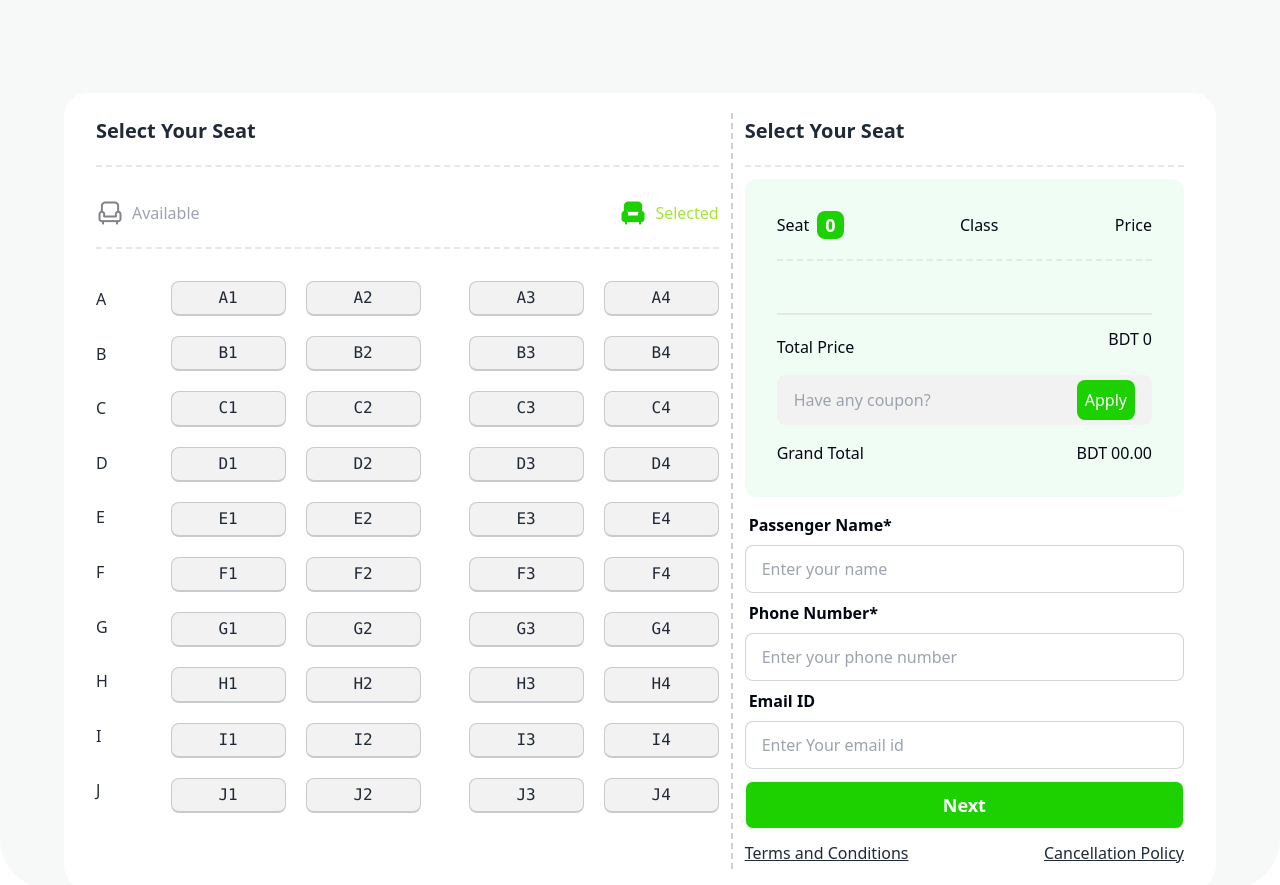
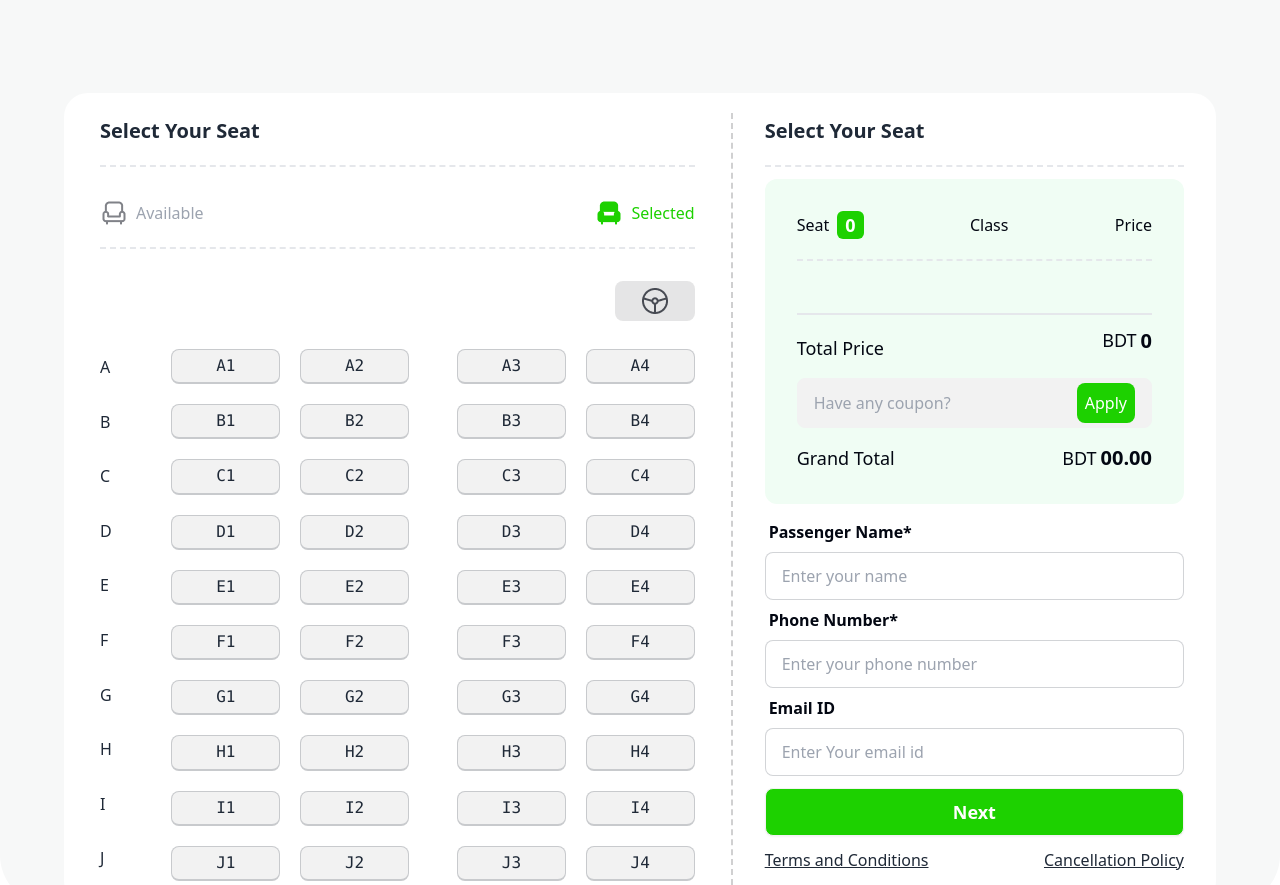
Before and after one commit to Rasedev/rent, a plain HTML site: page index.html in a window 1280 px wide. Shown: the part 2043-2928 px from the top of the page. Drawn offline with nearby package versions, Linux system fonts and the light colour scheme.

Commit message:
correction image path

```diff
--- a/Script/script.js
+++ b/Script/script.js
@@ -63,13 +63,13 @@
             let ticketList = document.getElementById("ticketList");
             ticketList.innerHTML += `
             <ul class="flex justify-between items-center mb-1">
-                <li class="text-xl font-medium text-slate-400">
+                <li class="text-[16px] font-inter font-medium text-[#03071299]">
                     ${btnValue}
                 </li>
-                <li class=" font-medium text-slate-400">
+                <li class="text-[16px] font-inter font-medium text-[#03071299]">
                     Economy
                 </li>
-                <li id="ticketPrice" class="font-medium text-slate-400">
+                <li id="ticketPrice" class="text-[16px] font-inter font-medium text-[#03071299]">
                     550
                 </li>
             </ul>
--- a/index.html
+++ b/index.html
@@ -242,7 +242,7 @@
           </div>
 
 
-          <div class="bg-[url('/images/cupon-devider.png')]  h-full bg-no-repeat bg-contain absolute transform translate-x-full left-[30%] right-[44%] top-0 "></div>
+          <div class="bg-[url('./images/cupon-devider.png')]  h-full bg-no-repeat bg-contain absolute transform translate-x-full left-[30%] right-[44%] top-0 "></div>
 
           <div class="px-0">
               <h1 class="text-[32px] font-bold font-raleway text-[#030712FF]">Couple 20</h1>
@@ -324,7 +324,7 @@
 
       <div class="max-w-[1170px] w-[90%] mx-auto mt-24 bg-white rounded-3xl p-5">
           <div class="grid grid-cols-12 ">
-              <div class="col-span-7 py-1 px-3 border-dashed border-r-[2px] border-[#13131833]">
+              <div class="col-span-7 py-1 pl-4 pr-9 border-dashed border-r-[2px] border-[#13131833]">
                   <div class="flex justify-between items-center pb-5 mb-8 border-b-2 border-dashed">
                       <p class="text-xl font-bold">Select Your Seat</p>
                   </div>
@@ -333,11 +333,12 @@
                           <img src="images/seat-gray.png" alt="">
                           Available
                       </p>
-                      <p class="text-lime-400 flex gap-2 justify-between items-center">
+                      <p class="text-[#1DD100FF] flex gap-2 justify-between items-center">
                           <img src="images/seat-green-filled.png" alt="">
                           Selected
                       </p>
                   </div>
+                  <div class="flex justify-end pb-7"><button class="bg-[#0307121A] px-6 py-1 rounded-lg"><img src="./images/wheel.png" alt=""></button></div>
 
                   <div class="grid grid-cols-9 gap-12 cursor-pointer">
                       <div class="grid gap-5 col-span-1 mt-[6px]">
@@ -403,7 +404,7 @@
               </div>
 
 
-              <div class="col-span-5 border-dashed py-1 px-3">
+              <div class="col-span-5 border-dashed py-1 pl-8 pr-3">
 
                 <div class="flex justify-between items-center pb-5 mb-3 border-b-2 border-dashed">
                     <p class="text-xl font-bold">Select Your Seat</p>
@@ -412,7 +413,7 @@
                 <div class="bg-green-50 p-8 rounded-xl">
                     <div class="flex justify-between items-center pb-5 mb-8 border-b-2 border-dashed">
                         <p class="flex justify-between items-center text-[16px] font-medium font-inter text-[#030712FF] gap-2">
-                            Seat <span id="seatCount" class="bg-[#1DD100FF] text-white text-lg font-bold px-2 rounded-lg">0</span>
+                            Seat <span id="seatCount" class="bg-[#1DD100FF] text-white text-lg font-semibold px-2 rounded-md">0</span>
                         </p>
                         <p class="text-[16px] font-medium font-inter text-[#030712FF]">
                             Class
@@ -428,20 +429,20 @@
 
 
                     <div class="flex justify-between items-center pb-4">
-                        <p class="text-[16px] font-inter font-medium text-[#030712FF] pt-[16px]">
+                        <p class="text-[18px] font-inter font-medium text-[#030712FF] pt-[16px]">
                             Total Price
                         </p>
-                        <p class="flex gap-1 justify-between items-center text-[16px] font-inter font-medium text-[#030712FF] ">
-                            BDT <span id="totalPrice" class="text-[16px] font-inter font-medium text-[#030712FF] ">0</span>
+                        <p class="flex gap-1 justify-between items-center text-[18px] font-inter font-medium text-[#030712FF] ">
+                            BDT <span id="totalPrice" class="text-xl font-inter font-semibold text-[#030712FF] ">0</span>
                         </p>
                     </div>
                     <div id="discountDiv" class="hidden">
                       <div class="mb-1 border-b-2 border-solid flex justify-between items-center">
-                          <p class="text-lg font-bold">
+                          <p class="text-[18px] font-inter font-medium text-[#030712FF]">
                               discount Price
                           </p>
-                          <p class="flex gap-1 justify-between items-center text-lg font-bold">
-                              BDT <span id="discountValue" class="text-2xl font-semibold">00.00</span>
+                          <p class="flex gap-1 justify-between items-center text-[18px] font-inter font-medium text-[#030712FF]">
+                              BDT <span id="discountValue" class="text-xl font-semibold text-[#030712FF]">00.00</span>
                           </p>
                       </div>
                   </div>
@@ -456,11 +457,11 @@
                       <p id="invalid" class="hidden text-red-600">invalid coupon !!!</p>
                   </div>
                     <div class="flex justify-between items-center pt-4">
-                        <p id="grand-total" class="text-[16px] font-inter font-medium text-[#030712FF]">
+                        <p id="grand-total" class="text-[18px] font-inter font-medium text-[#030712FF]">
                             Grand Total
                         </p>
-                        <p class="flex gap-1 justify-between items-center text-[16px] font-inter font-medium text-[#030712FF]">
-                            BDT <span id="grandPrice" class="text-[16px] font-inter font-medium text-[#030712FF]">00.00</span>
+                        <p class="flex gap-1 justify-between items-center text-[18px] font-inter font-medium text-[#030712FF]">
+                            BDT <span id="grandPrice" class="text-xl font-inter font-semibold text-[#030712FF]">00.00</span>
                         </p>
                     </div>
                 </div>
```
